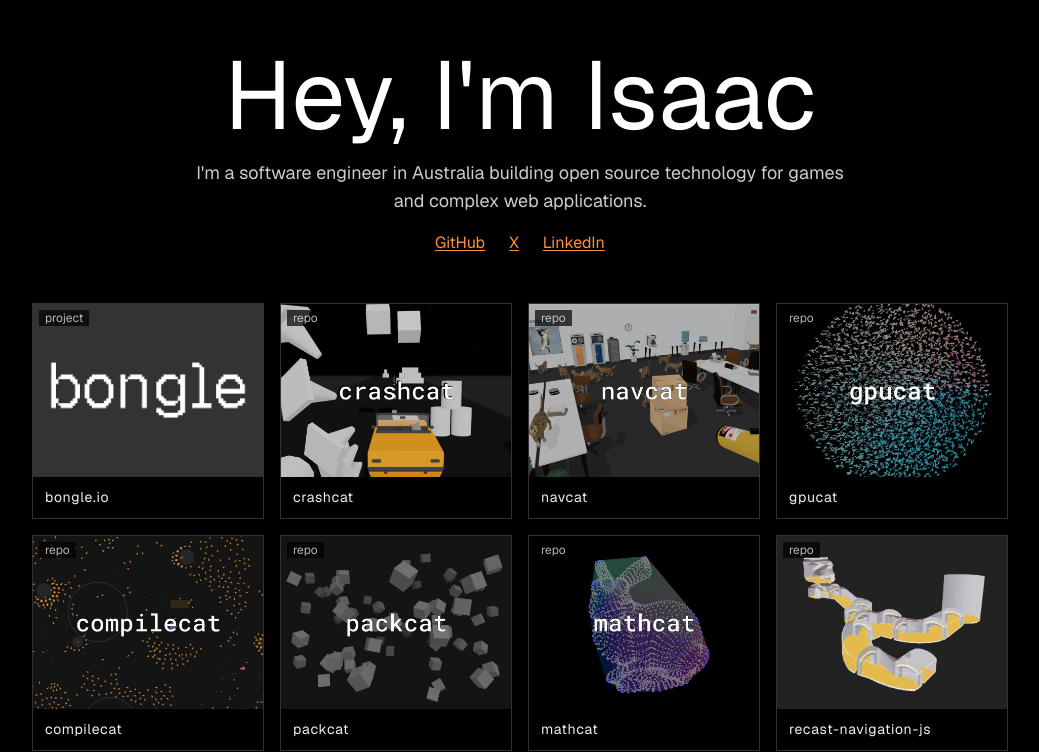
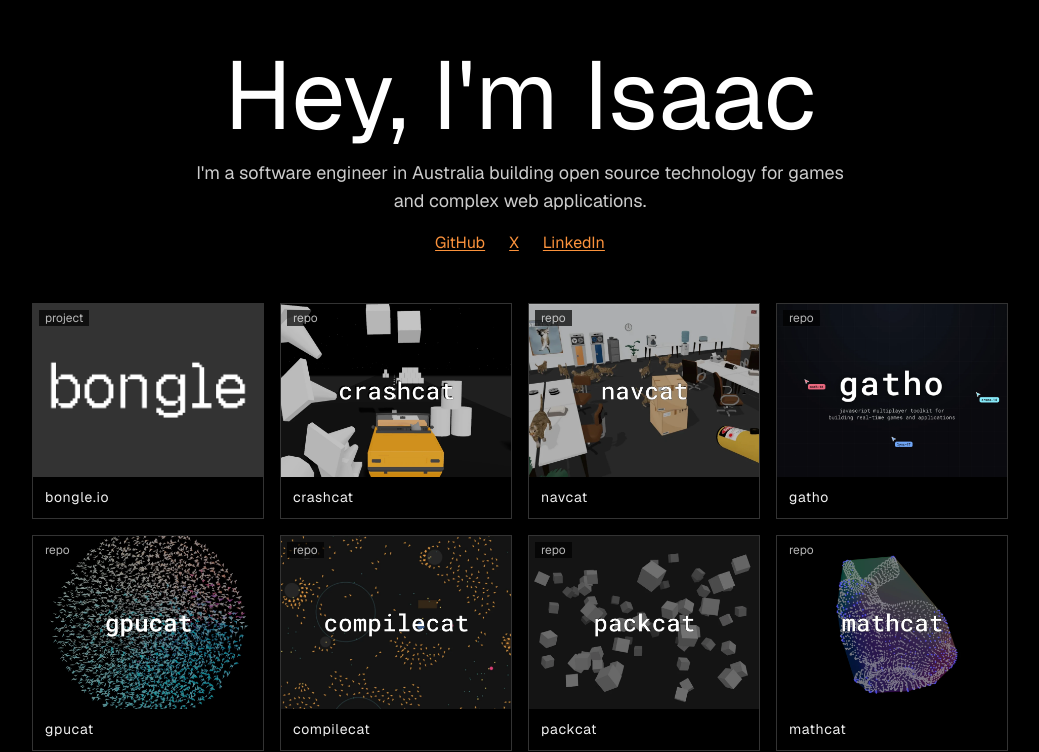
Before and after one commit to isaac-mason/website, a React (Vite) app in the folder home/: page / in a window 1280 px wide. Shown: the part 113-865 px from the top of the page, without its empty margins (120-1159 px from the left). Built offline with nearby package versions, Linux system fonts and the light colour scheme.

Commit message:
feat: website updates

```diff
--- a/home/src/homepage.tsx
+++ b/home/src/homepage.tsx
@@ -29,6 +29,12 @@ const entries: Entry[] = [
         title: 'navcat',
         image: 'navcat.webp',
         url: 'https://github.com/isaac-mason/navcat',
+    },
+    {
+        type: 'repo',
+        title: 'gatho',
+        image: 'gatho.webp',
+        url: 'https://github.com/isaac-mason/gatho',
     },
     {
         type: 'repo',
```
Also changed, not shown: home/assets-raw/gatho.png (added), home/public/gatho.webp (added).
